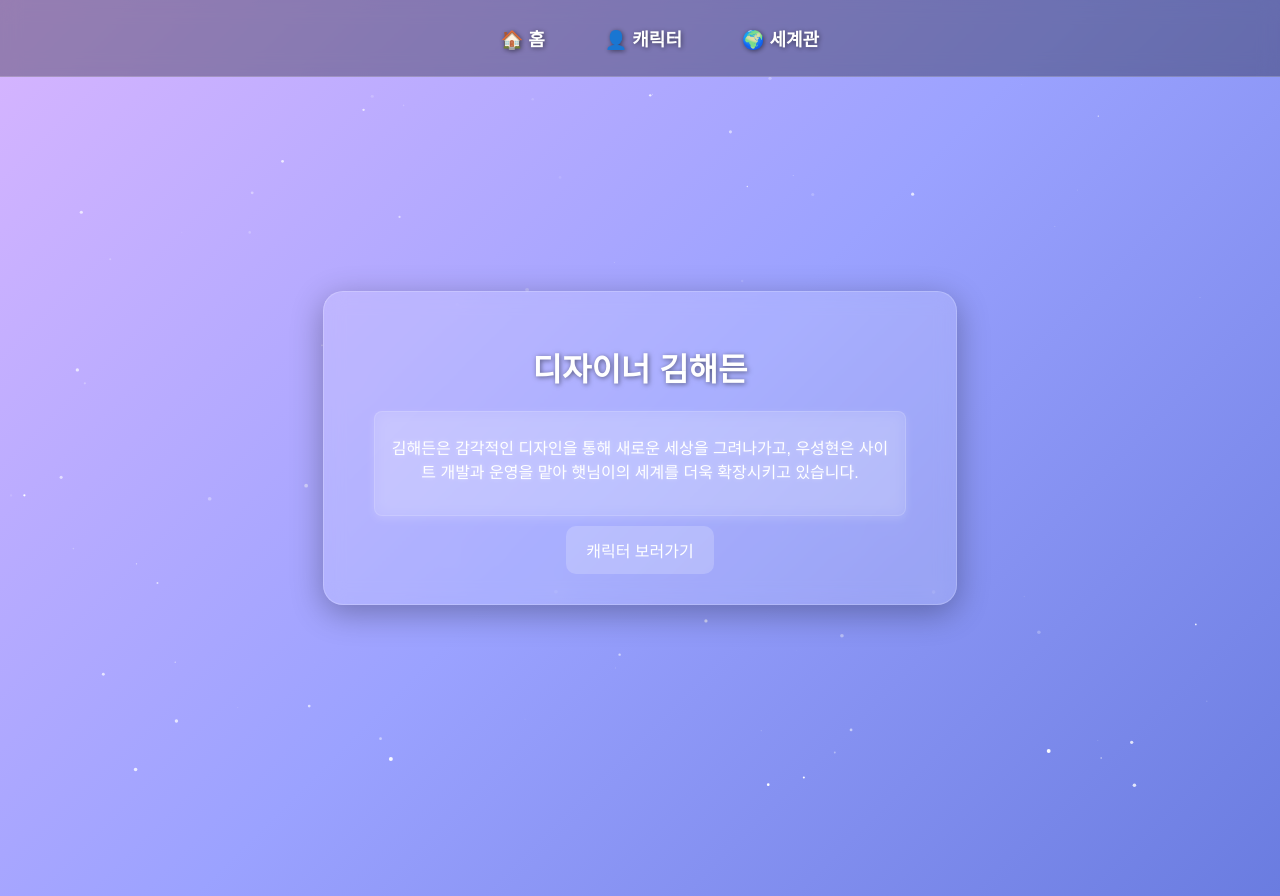
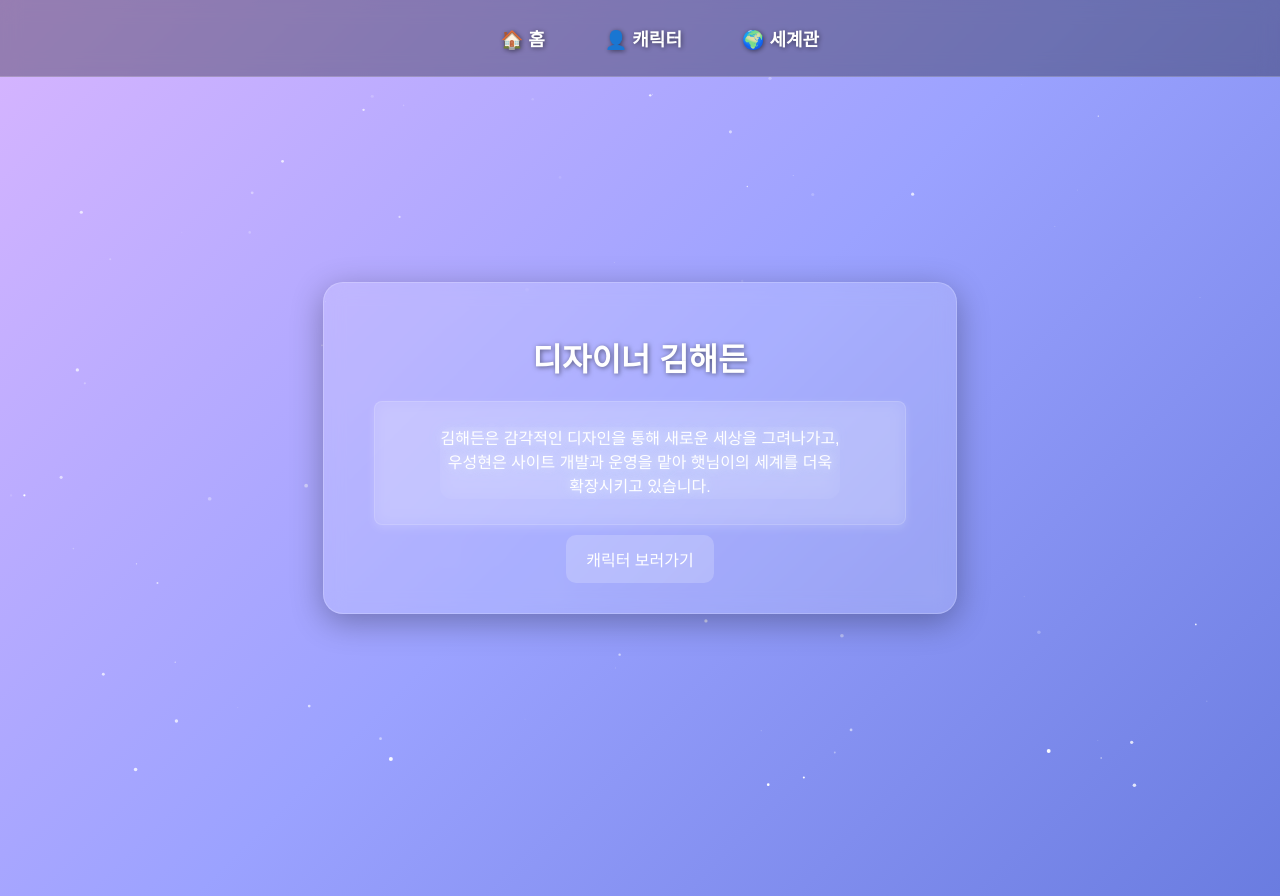
Before and after one commit to noogooz/haedeun-project, a React (Vite) app: page / in a window 1280 px wide. Built offline with nearby package versions, Linux system fonts and the light colour scheme.

Commit message:
소개글 배경 박스 제거 & 네온 효과 추가

```diff
--- a/src/style.css
+++ b/src/style.css
@@ -1201,3 +1201,90 @@ body {
     display: block !important; /* 🔥 무조건 표시되게 변경 */
   }
 }
+.home-intro {
+  color: rgba(255, 255, 255, 0.9); /* ✅ 글씨 색 유지 */
+  font-size: 18px;
+  text-align: center;
+  width: 80%;
+  max-width: 600px;
+  padding: 15px 20px;
+  background: rgba(255, 255, 255, 0.1); /* ✅ 기존보다 더 투명하게 */
+  border-radius: 12px;
+  backdrop-filter: blur(10px);
+  text-shadow: 1px 1px 5px rgba(0, 0, 0, 0.5);
+  display: flex; /* ✅ 중앙 정렬 */
+  justify-content: center;
+  align-items: center;
+  margin: auto; /* ✅ 가운데 정렬 */
+}
+
+/* 📌 iOS (아이패드)에서 추가 조정 */
+@supports (-webkit-backdrop-filter: none) or (backdrop-filter: none) {
+  .home-intro {
+    background: rgba(50, 50, 50, 0.2); /* ✅ 아이패드에서 회색으로 조정 */
+    color: white;
+  }
+}
+.home-intro {
+  color: rgba(255, 255, 255, 0.9); /* ✅ 글씨 색 유지 */
+  font-size: 18px;
+  text-align: center;
+  width: 80%;
+  max-width: 600px;
+  padding: 0; /* ✅ 패딩 제거 (박스 없애기) */
+  background: none; /* ✅ 배경 완전 제거 */
+  text-shadow: 1px 1px 5px rgba(0, 0, 0, 0.5); /* ✅ 가독성 유지 */
+  display: block; /* ✅ flex 대신 block */
+  margin: 10px auto; /* ✅ 중앙 정렬 */
+}
+
+/* 📌 아이패드에서도 정상 표시 */
+@supports (-webkit-backdrop-filter: none) or (backdrop-filter: none) {
+  .home-intro {
+    background: none; /* ✅ 아이패드에서도 배경 없음 */
+    color: white;
+  }
+}
+.home-intro {
+  color: rgba(255, 255, 255, 0.85); /* ✅ 살짝 밝게 */
+  font-size: 16px; /* ✅ 기존보다 조금 줄임 (18px → 16px) */
+  text-align: center;
+  width: 80%;
+  max-width: 550px; /* ✅ 가로폭도 살짝 줄임 */
+  padding: 0;
+  background: none; /* ✅ 배경 완전 제거 */
+  text-shadow: 1px 1px 3px rgba(0, 0, 0, 0.4); /* ✅ 그림자 살짝 줄임 */
+  display: block;
+  margin: 10px auto;
+}
+
+/* 📱 모바일 & 태블릿에서 더 작게 */
+@media (max-width: 768px) {
+  .home-intro {
+    font-size: 14px; /* ✅ 모바일에서는 14px로 줄이기 */
+    max-width: 90%;
+  }
+}
+.home-intro {
+  color: rgba(255, 255, 255, 0.95); /* ✅ 글씨를 더 밝게 */
+  font-size: 16px; /* ✅ 적당한 크기로 조정 */
+  text-align: center;
+  width: 80%;
+  max-width: 550px; /* ✅ 너무 길지 않게 */
+  padding: 0;
+  background: none !important; /* ✅ 배경 완전 제거 */
+  box-shadow: none !important; /* ✅ 그림자도 제거 */
+  border: none !important; /* ✅ 테두리 제거 */
+  display: block;
+  margin: 10px auto;
+  text-shadow: 0px 0px 8px rgba(255, 255, 255, 0.5),
+               0px 0px 15px rgba(173, 216, 230, 0.4); /* ✅ 은은한 네온 효과 추가 */
+}
+
+/* 📱 모바일 & 태블릿에서 더 작게 */
+@media (max-width: 768px) {
+  .home-intro {
+    font-size: 14px; /* ✅ 모바일에서는 14px */
+    max-width: 90%;
+  }
+}
```
